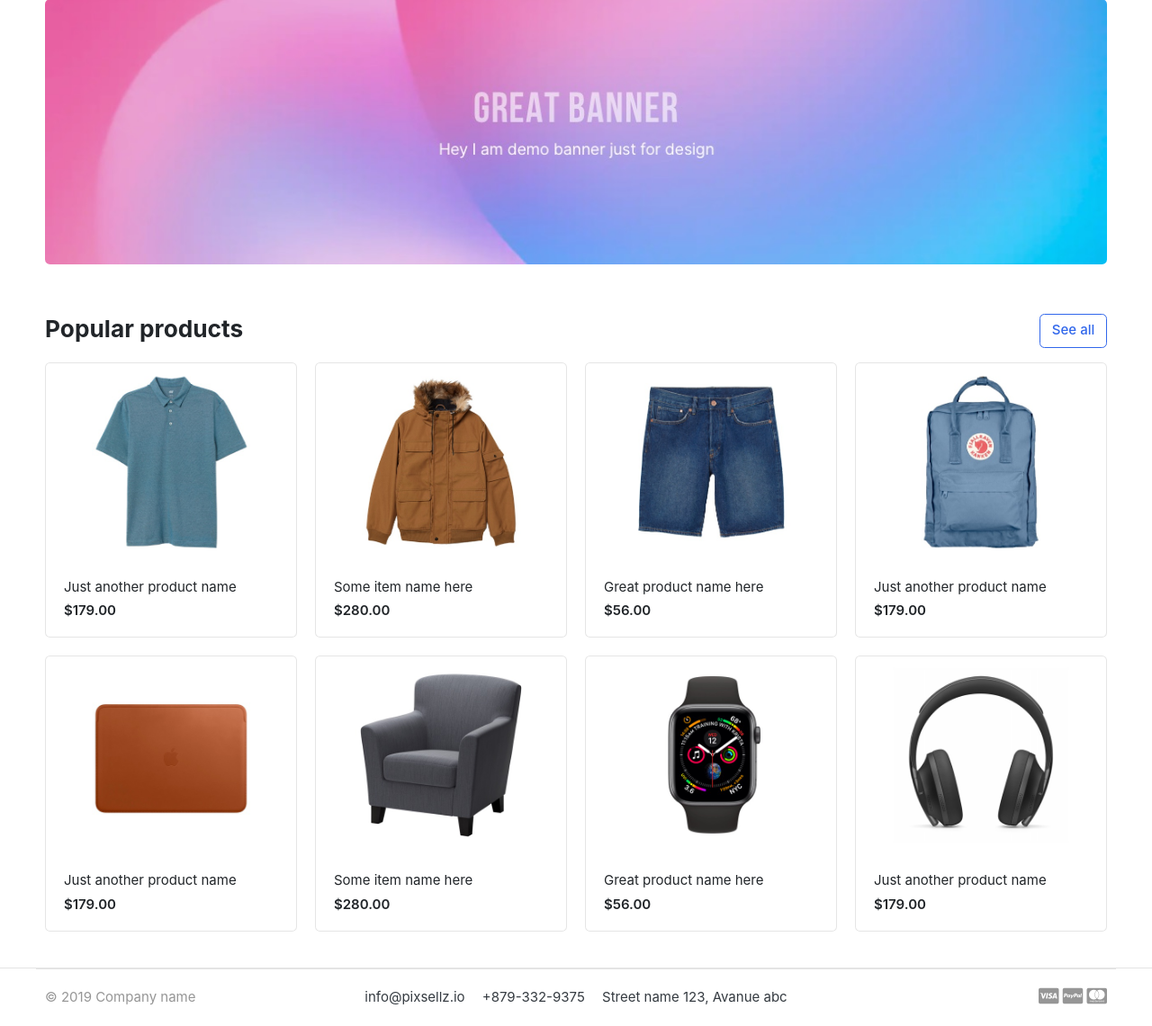
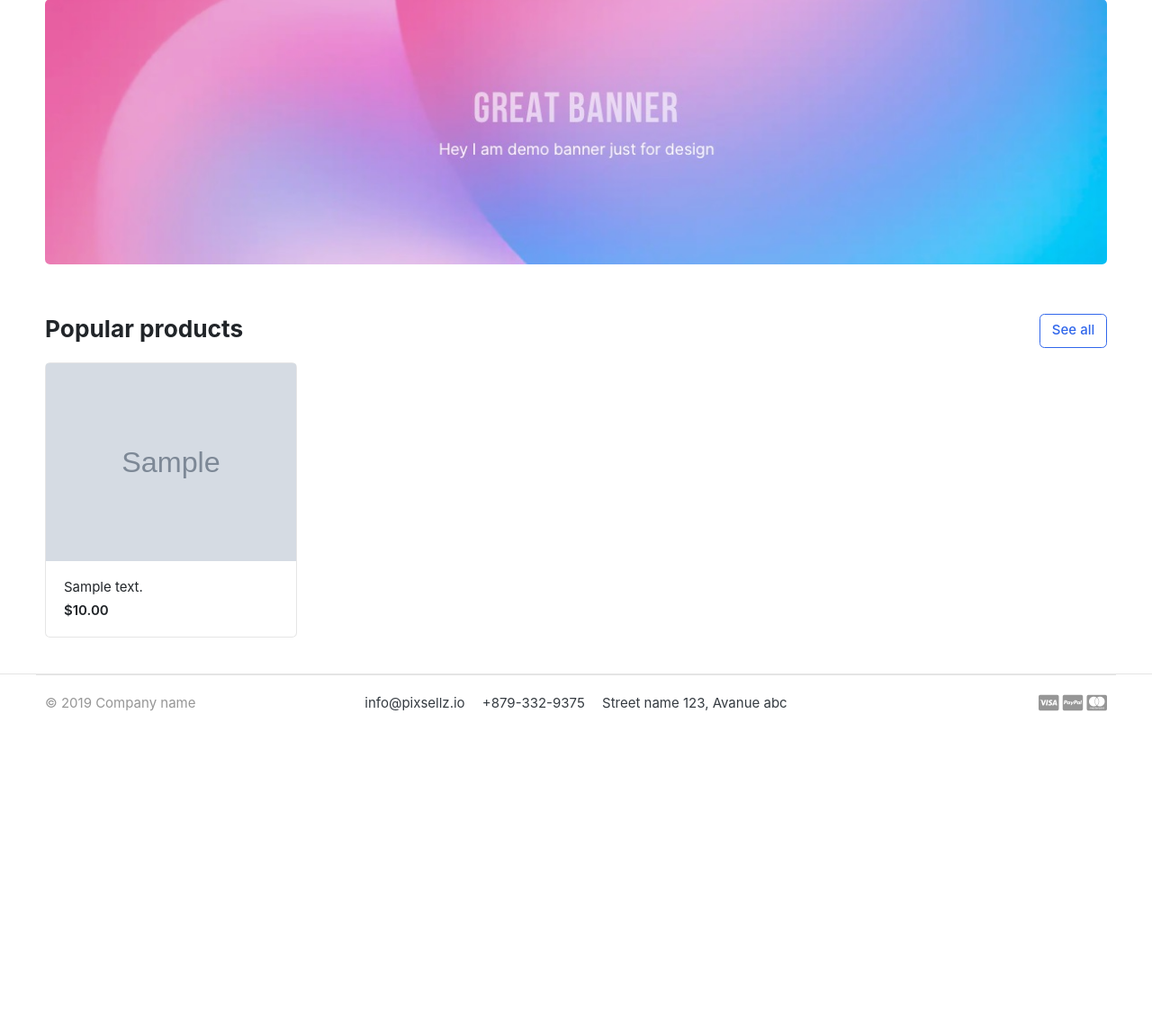
Before and after one commit to AlirezaAnbari/Django-BootstrapTemplate-GreatkartWebsite, a Django app: page / in a window 1280 px wide. Shown: the part 139-1280 px from the top of the page at 90% size. After the commit the page ends 930 px from the top, so only its background shows below. Run offline with Django 4.2, Linux system fonts and the light colour scheme; tables that the repository leaves empty hold one stand-in row (values such as "Sample post"); grey boxes marked "Sample" are stand-in pictures; some libraries are stand-ins or nearby versions; some web fonts are replaced.

Commit message:
Dsiplay products in homepage.

```diff
--- a/core/views.py
+++ b/core/views.py
@@ -1,6 +1,13 @@
 from django.http import HttpResponse
 from django.shortcuts import render
 
+from store.models import Product
+
 
 def home(request):
-    return render(request, 'home.html')
+    products = Product.objects.all().filter(is_available=True)
+
+    context = {
+        'products': products,
+    }
+    return render(request, 'home.html', context)
--- a/templates/home.html
+++ b/templates/home.html
@@ -25,78 +25,17 @@
 
 
 <div class="row">
+	{% for product in products %}
 	<div class="col-md-3">
 		<div class="card card-product-grid">
-			<a href="./product-detail.html" class="img-wrap"> <img src="{% static 'images/items/1.jpg' %}"> </a>
+			<a href="./product-detail.html" class="img-wrap"> <img src="{{ product.images.url }}"> </a>
 			<figcaption class="info-wrap">
-				<a href="./product-detail.html" class="title">Just another product name</a>
-				<div class="price mt-1">$179.00</div> <!-- price-wrap.// -->
+				<a href="./product-detail.html" class="title">{{ product.description }}</a>
+				<div class="price mt-1">${{ product.price }}</div> <!-- price-wrap.// -->
 			</figcaption>
 		</div>
 	</div> <!-- col.// -->
-	<div class="col-md-3">
-		<div class="card card-product-grid">
-			<a href="./product-detail.html" class="img-wrap"> <img src="{% static 'images/items/2.jpg' %}"> </a>
-			<figcaption class="info-wrap">
-				<a href="./product-detail.html" class="title">Some item name here</a>
-				<div class="price mt-1">$280.00</div> <!-- price-wrap.// -->
-			</figcaption>
-		</div>
-	</div> <!-- col.// -->
-	<div class="col-md-3">
-		<div class="card card-product-grid">
-			<a href="./product-detail.html" class="img-wrap"> <img src="{% static 'images/items/3.jpg' %}"> </a>
-			<figcaption class="info-wrap">
-				<a href="./product-detail.html" class="title">Great product name here</a>
-				<div class="price mt-1">$56.00</div> <!-- price-wrap.// -->
-			</figcaption>
-		</div>
-	</div> <!-- col.// -->
-	<div class="col-md-3">
-		<div class="card card-product-grid">
-			<a href="./product-detail.html" class="img-wrap"> <img src="{% static 'images/items/4.jpg' %}"> </a>
-			<figcaption class="info-wrap">
-				<a href="./product-detail.html" class="title">Just another product name</a>
-				<div class="price mt-1">$179.00</div> <!-- price-wrap.// -->
-			</figcaption>
-		</div>
-	</div> <!-- col.// -->
-	<div class="col-md-3">
-		<div class="card card-product-grid">
-			<a href="./product-detail.html" class="img-wrap"> <img src="{% static 'images/items/5.jpg' %}"> </a>
-			<figcaption class="info-wrap">
-				<a href="./product-detail.html" class="title">Just another product name</a>
-				<div class="price mt-1">$179.00</div> <!-- price-wrap.// -->
-			</figcaption>
-		</div>
-	</div> <!-- col.// -->
-	<div class="col-md-3">
-		<div class="card card-product-grid">
-			<a href="./product-detail.html" class="img-wrap"> <img src="{% static 'images/items/6.jpg' %}"> </a>
-			<figcaption class="info-wrap">
-				<a href="./product-detail.html" class="title">Some item name here</a>
-				<div class="price mt-1">$280.00</div> <!-- price-wrap.// -->
-			</figcaption>
-		</div>
-	</div> <!-- col.// -->
-	<div class="col-md-3">
-		<div class="card card-product-grid">
-			<a href="./product-detail.html" class="img-wrap"> <img src="{% static 'images/items/7.jpg' %}"> </a>
-			<figcaption class="info-wrap">
-				<a href="./product-detail.html" class="title">Great product name here</a>
-				<div class="price mt-1">$56.00</div> <!-- price-wrap.// -->
-			</figcaption>
-		</div>
-	</div> <!-- col.// -->
-	<div class="col-md-3">
-		<div class="card card-product-grid">
-			<a href="./product-detail.html" class="img-wrap"> <img src="{% static 'images/items/9.jpg' %}"> </a>
-			<figcaption class="info-wrap">
-				<a href="./product-detail.html" class="title">Just another product name</a>
-				<div class="price mt-1">$179.00</div> <!-- price-wrap.// -->
-			</figcaption>
-		</div>
-	</div> <!-- col.// -->
+	{% endfor %}
 </div> <!-- row.// -->
 
 </div><!-- container // -->
```
